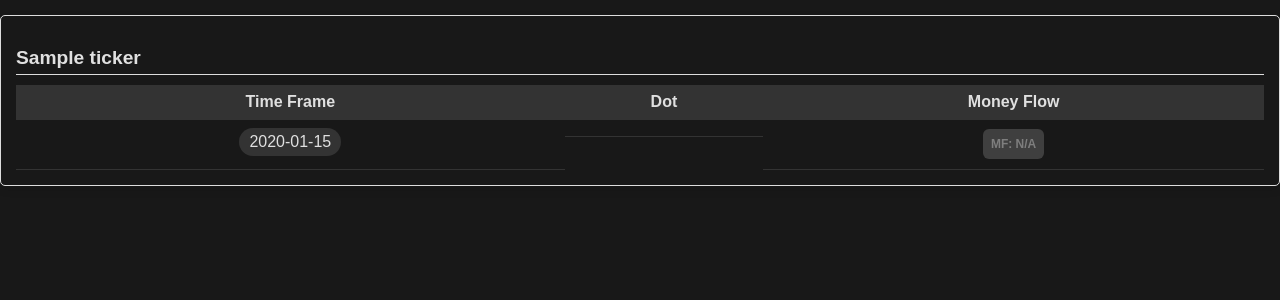
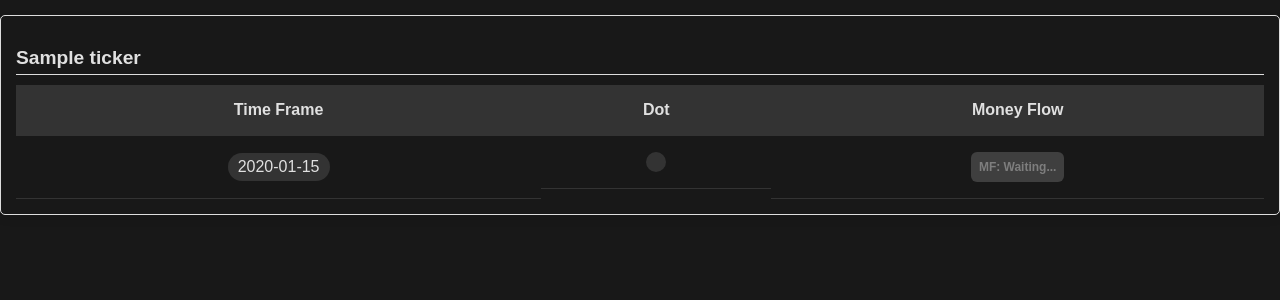
Before and after one commit to spoon2eric/tvstrats, a Flask app: template templates/dots.html in a window 1280 px wide. Shown: the part 162-462 px from the top of the page. Run offline with Flask 3, Linux system fonts and the light colour scheme; the template is opened without the code that fills it: most values are stand-ins (such as "Sample title", 1, 10 or a date in 2020).

Commit message:
Updated dots size

```diff
--- a/main.py
+++ b/main.py
@@ -200,6 +200,7 @@ def dots():
 
                 if record:
                     dot_color = 'green' if record.get('is_green_dot') == "TRUE" else 'red' if record.get('is_red_dot') == "TRUE" else 'grey'
+                    logging.debug(f"Ticker: {ticker}, Time Frame: {time_frame}, Dot Color: {dot_color}")
 
                     # Structure to hold ticker information
                     if ticker not in grouped_results:
@@ -211,6 +212,10 @@ def dots():
                         if ticker not in money_flows:
                             money_flows[ticker] = {}
                         money_flows[ticker][time_frame] = record['money_flow']
+                        logging.debug(f"Ticker: {ticker}, Time Frame: {time_frame}, Money Flow: {record['money_flow']}")
+
+        logging.debug(f"Grouped Results: {grouped_results}")
+        logging.debug(f"Money Flows: {money_flows}")
 
         # Render the dots.html template
         return render_template('dots.html', grouped_results=grouped_results, money_flow=money_flows)
--- a/templates/dots.html
+++ b/templates/dots.html
@@ -51,41 +51,24 @@
             border-collapse: collapse;
         }
 
-        th,
-        td {
-            padding: 8px;
+        th {
+            padding: 16px;
             border-bottom: 1px solid #333;
-            /* Dark table cell border */
             text-align: center;
+            vertical-align: middle;
+            background-color: #333;
+            color: #e0e0e0;
         }
 
-        th {
-            background-color: #333;
-            /* Dark table header background */
-            color: #e0e0e0;
-            /* Table header text color */
-        }
-
-        td.results {
-            text-align: left;
+        td {
+            padding: 16px;
+            border-bottom: 1px solid #333;
+            text-align: center;
+            vertical-align: middle;
         }
 
         tr:hover {
             background-color: #232323;
-            /* Lighter row hover effect */
-        }
-
-        tr.ticker-header {
-            background-color: #2d2d2d;
-            /* Differentiated dark ticker header background */
-            color: #ffffff;
-            /* White text for ticker header */
-            font-weight: bold;
-        }
-
-        td span.dot {
-            font-size: 24px;
-            vertical-align: middle;
         }
 
         /* Container for all cards */
@@ -94,7 +77,6 @@
             flex-wrap: wrap;
             justify-content: space-between;
             gap: 20px;
-            /* Adjust for desired space between cards */
         }
 
         /* Individual card styles */
@@ -106,7 +88,6 @@
             margin: 15px 0;
             box-shadow: 0 4px 8px rgba(0, 0, 0, 0.1);
             min-width: 300px;
-            /* Adjust based on desired minimum card width */
         }
 
         .card-header {
@@ -116,30 +97,37 @@
             padding-bottom: 5px;
         }
 
+        /* Results column styling */
         .results {
             display: flex;
             align-items: center;
-            gap: 8px;
-            /* Creates spacing between flex items */
+            /* This will vertically center the children */
+            justify-content: center;
+            /* This will horizontally center the children */
         }
 
+        /* Time frame styles */
         .time-frame {
             display: inline-block;
             padding: 5px 10px;
             border-radius: 15px;
             background-color: #333;
-            /* Dark background */
             color: #e0e0e0;
-            /* Light text color */
-            margin-bottom: 5px;
         }
 
+        /* Dot styles */
         .dot {
             display: inline-block;
-            margin-right: 8px;
-            /* Creates spacing after the dot */
+            border-radius: 50%;
+            width: 20px;
+            /* Larger dot size */
+            height: 20px;
+            /* Larger dot size */
+            background-color: #333;
+            /* Will be overridden by color classes */
         }
 
+        /* Money flow styles */
         .money-flow {
             display: inline-flex;
             align-items: center;
@@ -172,15 +160,24 @@
             vertical-align: middle;
         }
 
-        .red {
-            background-color: red;
+        /* Color classes for dots */
+        .green {
+            background-color: green !important;
+            /* Override green color */
         }
 
-        .green {
-            background-color: green;
+        .red {
+            background-color: red !important;
+            /* Override red color */
+        }
+
+        .grey {
+            background-color: grey !important;
+            /* Override grey color */
         }
     </style>
 </head>
+
 <body>
     <header>
         <h1>Dots</h1>
@@ -190,6 +187,7 @@
         <a href="/dots">Dots</a>
         <a href="/trades">Trades</a>
     </nav>
+
     <div class="container">
         {% for ticker, time_frames in grouped_results.items() %}
         <div class="card">
@@ -221,7 +219,7 @@
                             </div>
                             {% else %}
                             <!-- Show a placeholder when money flow data is not available -->
-                            <div class="money-flow not-available">MF: N/A</div>
+                            <div class="money-flow not-available">MF: Waiting...</div>
                             {% endif %}
                         </td>
                     </tr>
@@ -232,4 +230,5 @@
         {% endfor %}
     </div>
 </body>
+
 </html>
```
